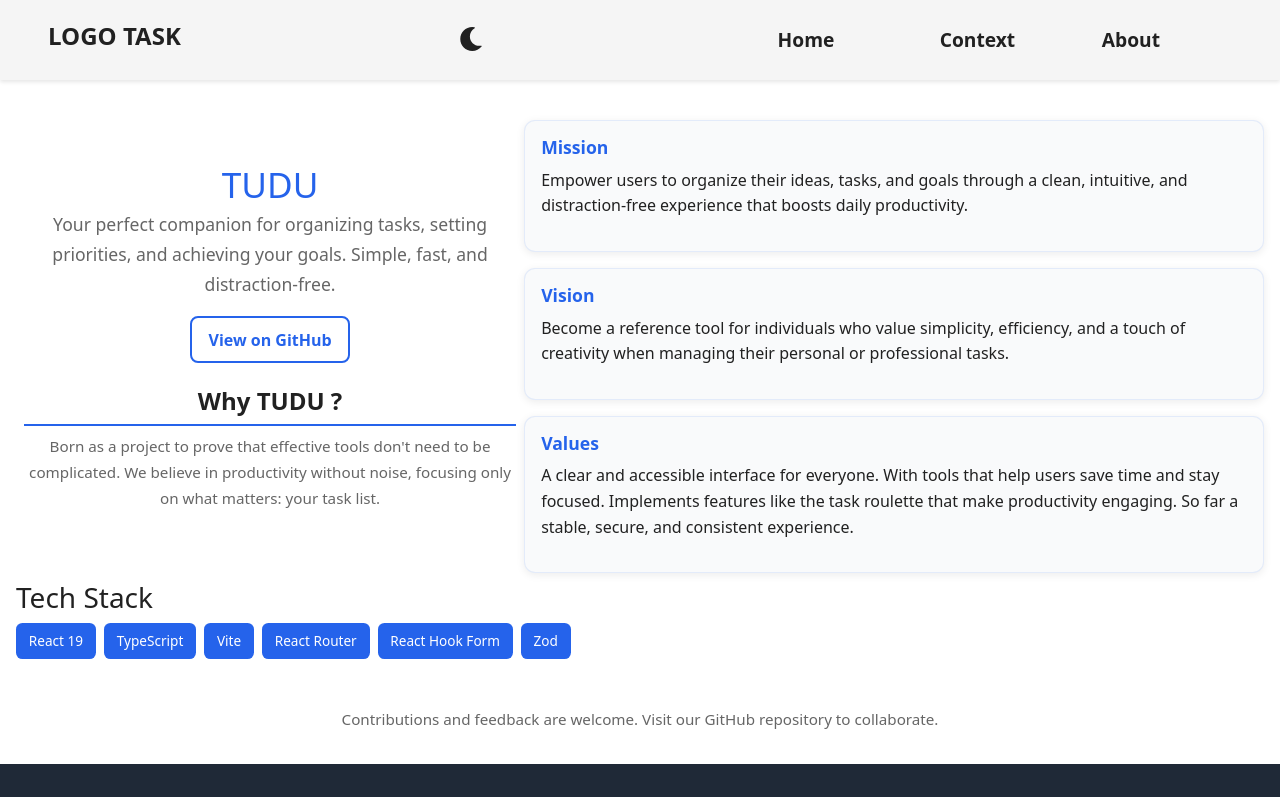
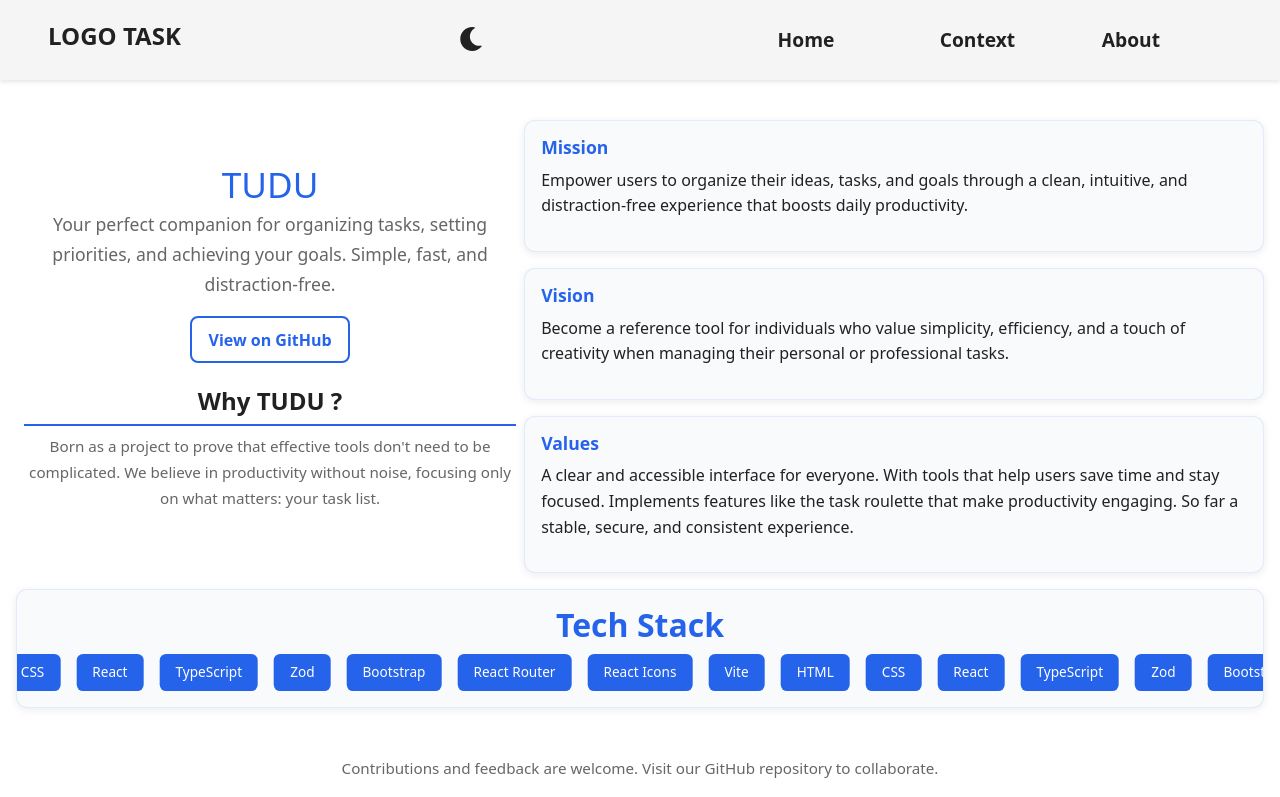
Before and after one commit to CarlosZubilete/Front-Todo, a React (Vite) app: page /about in a window 1280 px wide. Shown: the top 797 px of the page. Built offline with nearby package versions, Linux system fonts and the light colour scheme.

Commit message:
feat: add Tech Stack section with carousel; implement AboutTech component and styles

```diff
--- a/src/components/About/AboutPage.css
+++ b/src/components/About/AboutPage.css
@@ -12,49 +12,6 @@
   align-items: center;
 }
 
-/* benefits list */
-.about-us__benefits {
-  margin: 0;
-  padding: 0;
-  list-style: none;
-  display: grid;
-  gap: 0.5rem;
-}
-.about-us__benefits li {
-  background: var(--about-us-card-bg);
-  padding: 1rem;
-  border-radius: 0.5rem;
-  border-left: 4px solid var(--about-us-accent);
-  box-shadow: 0 2px 4px var(--about-us-card-shadow);
-  transition: all 0.3s ease;
-}
-.about-us__benefits li:hover {
-  transform: translateX(4px);
-  box-shadow: 0 4px 8px var(--about-us-shadow-soft);
-}
-
-/* Aside cards */
-
-/* Tech chips */
-.tech__list {
-  display: flex;
-  flex-wrap: wrap;
-  gap: 0.5rem;
-}
-.tech__chip {
-  padding: 0.5rem 0.8rem;
-  border-radius: 0.4rem;
-  background: var(--about-us-accent);
-  color: #ffffff;
-  font-size: 0.85rem;
-  font-weight: 500;
-  transition: all 0.2s ease;
-}
-.tech__chip:hover {
-  transform: scale(1.05);
-  box-shadow: 0 2px 6px rgba(37, 99, 235, 0.2);
-}
-
 /* Footer */
 .about-us__final {
   max-width: 61.25rem;
@@ -67,7 +24,7 @@
 
 /* Responsive: left align from tablet up */
 @media only screen and (max-width: 768px) {
-  .page-container {
+  .about-page {
     padding: 3rem 2rem;
   }
 
--- a/src/components/About/AboutPage.tsx
+++ b/src/components/About/AboutPage.tsx
@@ -1,7 +1,7 @@
+import "./AboutPage.css";
 import AboutHero from "./AboutHero.tsx";
-import "./AboutPage.css";
 import AboutState from "./AboutState.tsx";
-// import AboutHero from "./AboutHero";
+import AboutTeach from "./AboutTech.tsx";
 
 const About = () => {
   return (
@@ -12,21 +12,8 @@ const About = () => {
         {/* STATE */}
         <AboutState />
       </div>
-
-      <div className="about-us__card tech">
-        <h3 className="about-us__small-heading">Tech Stack</h3>
-        <div className="tech__list">
-          <span className="tech__chip">React 19</span>
-          <span className="tech__chip">TypeScript</span>
-          <span className="tech__chip">Vite</span>
-          <span className="tech__chip">React Router</span>
-          <span className="tech__chip">React Hook Form</span>
-          <span className="tech__chip">Zod</span>
-        </div>
-      </div>
-
-      {/* FOOTER / CTA FINAL */}
-
+      {/* TEACH */}
+      <AboutTeach />
       <p className="about-us__final">
         Contributions and feedback are welcome. Visit our GitHub repository to
         collaborate.
--- /dev/null
+++ b/src/components/About/AboutTech.css
@@ -0,0 +1,76 @@
+/* Tech chips carousel container */
+.about-tech {
+  width: 100%;
+  padding: 1rem;
+  margin: 0.5rem 0;
+  border-radius: 0.7rem;
+  background: var(--about-us-card-bg);
+  border: 1px solid rgba(37, 99, 235, 0.1);
+  box-shadow: 0 2px 8px var(--about-us-card-shadow);
+  overflow: hidden;
+  position: relative;
+}
+
+.about-tech__heading {
+  font-size: 2rem;
+  margin: 0 0 0.6rem 0;
+  text-align: center;
+  color: var(--about-us-accent);
+  font-weight: 700;
+}
+
+/* Carousel track - holds all items */
+.about-tech__carousel {
+  /* border: 1px solid red; */
+  display: flex;
+  gap: 1rem;
+  animation: carousel-scroll 20s linear infinite;
+  /* Pause animation on hover */
+  animation-play-state: running;
+}
+
+.about-tech__carousel:hover {
+  animation-play-state: paused;
+}
+
+.about-tech__group {
+  display: flex;
+  gap: 1rem;
+}
+
+/* Individual chip item */
+.about-tech__chip {
+  padding: 0.5rem 1rem;
+  border-radius: 0.4rem;
+  background: var(--about-us-accent);
+  color: #ffffff;
+  text-decoration: none;
+  font-size: 0.85rem;
+  font-weight: 500;
+  white-space: nowrap;
+  flex-shrink: 0;
+  transition: all 0.2s ease;
+  cursor: default;
+}
+
+.about-tech__chip:hover {
+  transform: scale(1.08);
+  box-shadow: 0 4px 12px rgba(37, 99, 235, 0.3);
+}
+
+/* Smooth infinite scroll animation */
+@keyframes carousel-scroll {
+  0% {
+    transform: translateX(0);
+  }
+  100% {
+    transform: translateX(calc(-100% / 3));
+  }
+}
+
+/* Reduced motion support for accessibility */
+@media (prefers-reduced-motion: reduce) {
+  .about-tech__track {
+    animation: none;
+  }
+}
--- /dev/null
+++ b/src/components/About/AboutTech.tsx
@@ -0,0 +1,41 @@
+import "./AboutTech.css";
+import { technologies } from "./technologies.json";
+
+type TechProps = {
+  id: number;
+  name: string;
+  url: string;
+};
+
+const AboutTech = () => {
+  // Duplicate the tech stack 3 times for seamless infinite scroll
+  // const items = [...TECH_STACK, ...TECH_STACK, ...TECH_STACK];
+  const items: TechProps[] = [
+    ...technologies,
+    ...technologies,
+    ...technologies,
+  ];
+
+  return (
+    <div className="about-tech">
+      <h3 className="about-tech__heading">Tech Stack</h3>
+      <div className="about-tech__carousel">
+        <div className="about-tech__group">
+          {items.map((tech: TechProps) => (
+            <a
+              key={tech.id}
+              className="about-tech__chip"
+              href={tech.url}
+              target="_blank"
+              rel="noopener noreferrer"
+            >
+              {tech.name}
+            </a>
+          ))}
+        </div>
+      </div>
+    </div>
+  );
+};
+
+export default AboutTech;
--- /dev/null
+++ b/src/components/About/technologies.json
@@ -0,0 +1,49 @@
+{
+  "technologies": [
+    {
+      "id": 1,
+      "name": "HTML",
+      "url": "https://developer.mozilla.org/es/docs/Web/HTML"
+    },
+    {
+      "id": 2,
+      "name": "CSS",
+      "url": "https://developer.mozilla.org/es/docs/Web/CSS/Tutorials"
+    },
+    {
+      "id": 3,
+      "name": "React",
+      "url": "https://es.react.dev/"
+    },
+    {
+      "id": 4,
+      "name": "TypeScript",
+      "url": "https://www.typescriptlang.org/"
+    },
+    {
+      "id": 5,
+      "name": "Zod",
+      "url": "https://zod.dev/"
+    },
+    {
+      "id": 6,
+      "name": "Bootstrap",
+      "url": "https://getbootstrap.com/"
+    },
+    {
+      "id": 7,
+      "name": "React Router",
+      "url": "https://reactrouter.com/"
+    },
+    {
+      "id": 8,
+      "name": "React Icons",
+      "url": "https://react-icons.github.io/react-icons/"
+    },
+    {
+      "id": 9,
+      "name": "Vite",
+      "url": "https://vitejs.dev/"
+    }
+  ]
+}
```
